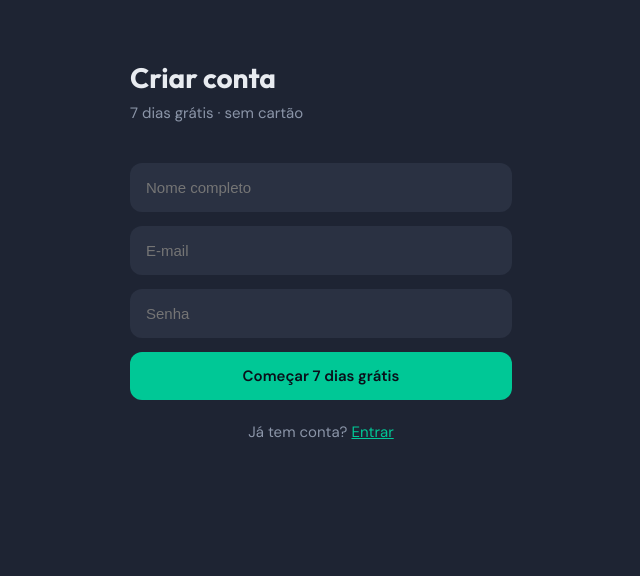
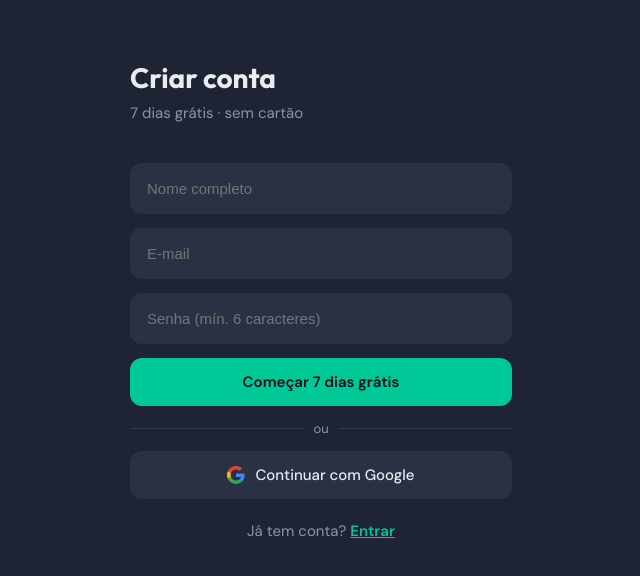
Before and after one commit to pngjaico/GradBookApp, a React (Vite) app: page /cadastro in a window 1280 px wide. Shown: the top 576 px of the page, without its empty margins (319-959 px from the left). Built offline with nearby package versions, Linux system fonts and the light colour scheme; no server answers.

Commit message:
feat(auth): cadastro email+senha e Google + perfil Firestore com trial 7 dias

```diff
--- a/src/auth/Cadastro.jsx
+++ b/src/auth/Cadastro.jsx
@@ -1,6 +1,89 @@
-import { Link } from 'react-router-dom'
+import { useState } from 'react'
+import { Link, useNavigate } from 'react-router-dom'
+import {
+  createUserWithEmailAndPassword,
+  updateProfile,
+  signInWithPopup,
+  GoogleAuthProvider,
+} from 'firebase/auth'
+import { doc, setDoc, serverTimestamp } from 'firebase/firestore'
+import { auth, db } from '../firebase'
+
+const ERROS = {
+  'auth/email-already-in-use': 'Este e-mail já está cadastrado.',
+  'auth/invalid-email': 'E-mail inválido.',
+  'auth/weak-password': 'Senha muito fraca. Use pelo menos 6 caracteres.',
+  'auth/popup-closed-by-user': '',
+}
+
+const TRIAL_DIAS = 7
+
+async function salvarPerfilFirestore(user) {
+  const trialEndsAt = new Date()
+  trialEndsAt.setDate(trialEndsAt.getDate() + TRIAL_DIAS)
+
+  await setDoc(doc(db, 'users', user.uid), {
+    displayName: user.displayName || '',
+    email: user.email,
+    plan: 'trial',
+    trialEndsAt: trialEndsAt,
+    createdAt: serverTimestamp(),
+  })
+}
+
+const inputStyle = {
+  background: 'var(--color-surface)',
+  border: '1.5px solid transparent',
+  borderRadius: 'var(--radius)',
+  padding: '16px',
+  color: 'var(--color-text)',
+  fontSize: 15,
+  width: '100%',
+  outline: 'none',
+}
 
 export default function Cadastro() {
+  const navigate = useNavigate()
+  const [nome, setNome] = useState('')
+  const [email, setEmail] = useState('')
+  const [senha, setSenha] = useState('')
+  const [erro, setErro] = useState('')
+  const [loading, setLoading] = useState(false)
+
+  async function handleCadastro(e) {
+    e.preventDefault()
+    setErro('')
+    if (senha.length < 6) {
+      setErro('Senha muito fraca. Use pelo menos 6 caracteres.')
+      return
+    }
+    setLoading(true)
+    try {
+      const { user } = await createUserWithEmailAndPassword(auth, email, senha)
+      await updateProfile(user, { displayName: nome })
+      await salvarPerfilFirestore({ ...user, displayName: nome })
+      navigate('/')
+    } catch (err) {
+      setErro(ERROS[err.code] || 'Erro ao criar conta. Tente novamente.')
+    } finally {
+      setLoading(false)
+    }
+  }
+
+  async function handleGoogle() {
+    setErro('')
+    setLoading(true)
+    try {
+      const { user } = await signInWithPopup(auth, new GoogleAuthProvider())
+      await salvarPerfilFirestore(user)
+      navigate('/')
+    } catch (err) {
+      setErro(ERROS[err.code] || 'Erro ao entrar com Google.')
+    } finally {
+      setLoading(false)
+    }
+  }
+
   return (
     <div style={{ padding: '60px 24px 40px', minHeight: '100dvh' }}>
       <h1 style={{ fontFamily: 'Outfit', fontSize: 28, marginBottom: 8 }}>Criar conta</h1>
@@ -8,28 +91,89 @@ export default function Cadastro() {
         7 dias grátis · sem cartão
       </p>
 
-      <div style={{ display: 'flex', flexDirection: 'column', gap: 14 }}>
+      <form onSubmit={handleCadastro} style={{ display: 'flex', flexDirection: 'column', gap: 14 }}>
         <input
           placeholder="Nome completo"
-          style={{ background: 'var(--color-surface)', border: 'none', borderRadius: 'var(--radius)', padding: '16px', color: 'var(--color-text)', fontSize: 15 }}
+          value={nome}
+          onChange={e => setNome(e.target.value)}
+          required
+          style={inputStyle}
         />
         <input
           type="email"
           placeholder="E-mail"
-          style={{ background: 'var(--color-surface)', border: 'none', borderRadius: 'var(--radius)', padding: '16px', color: 'var(--color-text)', fontSize: 15 }}
+          value={email}
+          onChange={e => setEmail(e.target.value)}
+          required
+          style={inputStyle}
         />
         <input
           type="password"
-          placeholder="Senha"
-          style={{ background: 'var(--color-surface)', border: 'none', borderRadius: 'var(--radius)', padding: '16px', color: 'var(--color-text)', fontSize: 15 }}
+          placeholder="Senha (mín. 6 caracteres)"
+          value={senha}
+          onChange={e => setSenha(e.target.value)}
+          required
+          style={inputStyle}
         />
-        <button className="btn-primary">Começar 7 dias grátis</button>
+
+        {erro && (
+          <p style={{ color: 'var(--color-danger)', fontSize: 13, marginTop: -4 }}>
+            {erro}
+          </p>
+        )}
+
+        <button
+          type="submit"
+          className="btn-primary"
+          disabled={loading}
+          style={{ opacity: loading ? 0.6 : 1 }}
+        >
+          {loading ? 'Criando conta...' : 'Começar 7 dias grátis'}
+        </button>
+
+        <div style={{
+          display: 'flex',
+          alignItems: 'center',
+          gap: 10,
+          color: 'var(--color-text-secondary)',
+          fontSize: 13,
+        }}>
+          <hr style={{ flex: 1, border: 'none', borderTop: '1px solid rgba(255,255,255,0.1)' }} />
+          ou
+          <hr style={{ flex: 1, border: 'none', borderTop: '1px solid rgba(255,255,255,0.1)' }} />
+        </div>
+
+        <button
+          type="button"
+          onClick={handleGoogle}
+          disabled={loading}
+          style={{
+            background: 'var(--color-surface)',
+            color: 'var(--color-text)',
+            display: 'flex',
+            alignItems: 'center',
+            justifyContent: 'center',
+            gap: 10,
+            fontWeight: 500,
+            opacity: loading ? 0.6 : 1,
+          }}
+        >
+          <svg width="18" height="18" viewBox="0 0 48 48">
+            <path fill="#EA4335" d="M24 9.5c3.54 0 6.71 1.22 9.21 3.6l6.85-6.85C35.9 2.38 30.47 0 24 0 14.62 0 6.51 5.38 2.56 13.22l7.98 6.19C12.43 13.72 17.74 9.5 24 9.5z"/>
+            <path fill="#4285F4" d="M46.98 24.55c0-1.57-.15-3.09-.38-4.55H24v9.02h12.94c-.58 2.96-2.26 5.48-4.78 7.18l7.73 6c4.51-4.18 7.09-10.36 7.09-17.65z"/>
+            <path fill="#FBBC05" d="M10.53 28.59c-.48-1.45-.76-2.99-.76-4.59s.27-3.14.76-4.59l-7.98-6.19C.92 16.46 0 20.12 0 24c0 3.88.92 7.54 2.56 10.78l7.97-6.19z"/>
+            <path fill="#34A853" d="M24 48c6.48 0 11.93-2.13 15.89-5.81l-7.73-6c-2.18 1.48-4.97 2.31-8.16 2.31-6.26 0-11.57-4.22-13.47-9.91l-7.98 6.19C6.51 42.62 14.62 48 24 48z"/>
+          </svg>
+          Continuar com Google
+        </button>
 
         <p style={{ textAlign: 'center', color: 'var(--color-text-secondary)', marginTop: 8 }}>
           Já tem conta?{' '}
-          <Link to="/login" style={{ color: 'var(--color-primary)' }}>Entrar</Link>
+          <Link to="/login" style={{ color: 'var(--color-primary)', fontWeight: 600 }}>
+            Entrar
+          </Link>
         </p>
-      </div>
+      </form>
     </div>
   )
 }
```
